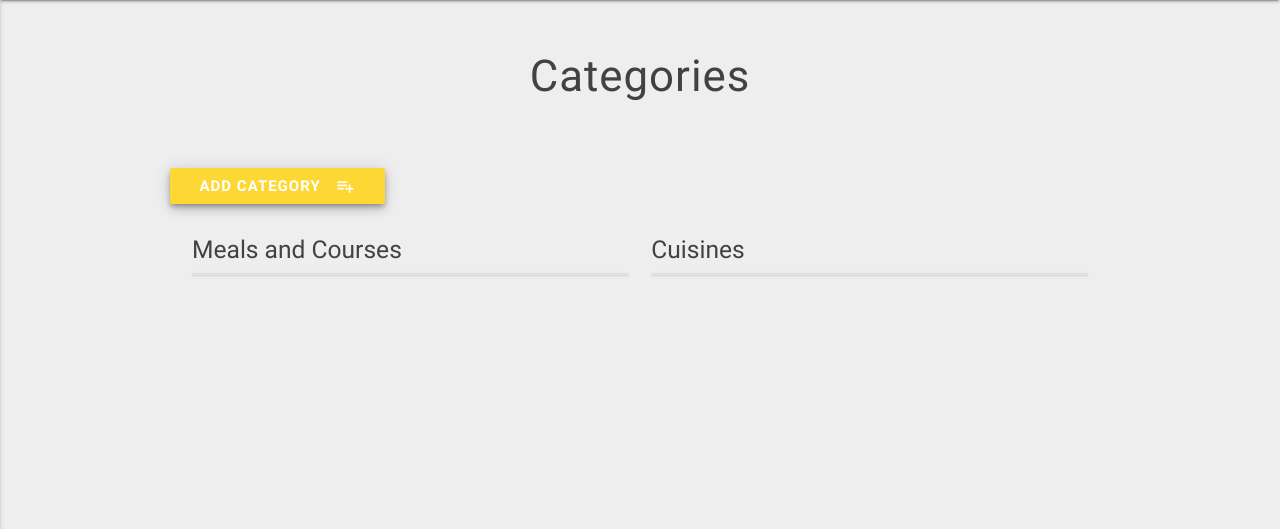
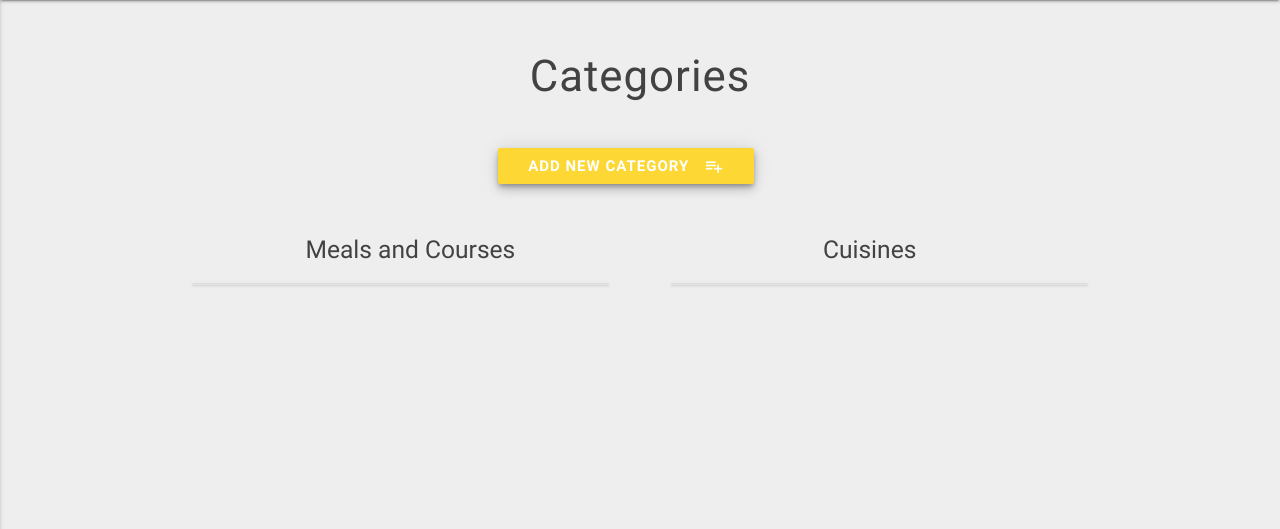
Before and after one commit to Carly07/Deeelish, a Flask app: page /get_categories in a window 1280 px wide. Shown: the part 64-593 px from the top of the page. Run offline with Flask 2, Linux system fonts and the light colour scheme; data that the repository does not hold is empty; some libraries are stand-ins or nearby versions.

Commit message:
style Categories page

```diff
--- a/static/css/style.css
+++ b/static/css/style.css
@@ -100,6 +100,26 @@ ul.dropdown-content.select-dropdown li span {
     padding-left: 35px;
 }
 
+/*------------ Categories-----------*/
+
+.add-cat-row {
+    margin-bottom: 40px;
+}
+
+.cat-meals {
+    margin-right: 20px;
+}
+
+.cat-cuis {
+    margin-left: 20px;
+}
+
+.cat-header {
+    text-align: center;
+    margin-bottom: 20px;
+}
+
+
 
 /*------------Edit Categories-----------*/
 .edit-cat-row {
--- a/templates/categories.html
+++ b/templates/categories.html
@@ -1,27 +1,34 @@
 {% extends 'base.html' %}
 {% block content %}
 
-<div class="row">
-	<div class="row">
 <h3 class="page-head">Categories</h3>
+
+<div class="row add-cat-row">
+    <div class="col m4 offset-m4">
+        <a href="{{url_for('add_category')}}" class="waves-effect waves-light btn z-depth-3"><i class="material-icons right">playlist_add</i>Add New Category</a>
+    </div>
 </div>
 
 <div class="row">
-        <a href="{{url_for('add_category')}}" class="waves-effect waves-light btn z-depth-3"><i class="material-icons right">playlist_add</i>Add Category</a>
-    </div>
 
 	<div class="col s12 m6">
-		<h5>Meals and Courses</h5>
+		<h5 class="cat-header">Meals and Courses</h5>
 
-		<ul class="collapsible" data-collapsible="accordion">
+		<ul class="collapsible cat-meals" data-collapsible="accordion">
 			{% for meal in meals_courses %}
 			<li>
 				<div class="collapsible-header">
-					<div class="col s10">
+					<div class="col s11">
 						<strong>{{meal.meal_course_type}}</strong>
 					</div>
-					<a href="{{url_for('edit_meal', meal_id=meal._id)}}" class="waves-effect waves-light btn btn_small z-depth-2">Edit</a>
-					<a href="{{url_for('delete_meal', meal_id=meal._id)}}" class="waves-effect waves-light btn btn_small z-depth-2">Delete</a>
+                <div class="col s1"><i class="material-icons yellow-text text-darken-1">expand_more</i></div>
+                </div>
+                <div class="collapsible-body">
+                <div class="row">
+                    <div class="col s12">
+                        <a href="{{url_for('delete_meal', meal_id=meal._id)}}" class="waves-effect waves-light btn btn_small z-depth-2 right">Delete</a>
+                        <a href="{{url_for('edit_meal', meal_id=meal._id)}}" class="waves-effect waves-light btn btn_small z-depth-2 right">Edit</a>
+                    </div>
                 </div>
 			</li>
 			{% endfor %}
@@ -29,17 +36,23 @@
 	</div>
 
 	<div class="col s12 m6">
-		<h5>Cuisines</h5>
+		<h5 class="cat-header">Cuisines</h5>
 
-		<ul class="collapsible" data-collapsible="accordion">
+		<ul class="collapsible cat-cuis" data-collapsible="accordion">
 			{% for cuis in cuisines %}
 			<li>
 				<div class="collapsible-header">
-					<div class="col s10">
+					<div class="col s11">
 						<strong>{{cuis.cuisine}}</strong>
                     </div>
-					<a href="{{url_for('edit_cuisine', cuis_id=cuis._id)}}" class="waves-effect waves-light btn btn_small z-depth-2">Edit</a>
-					<a href="{{url_for('delete_cuisine', cuis_id=cuis._id)}}" class="waves-effect waves-light btn btn_small z-depth-2">Delete</a>
+                    <div class="col s1"><i class="material-icons yellow-text text-darken-1">expand_more</i></div>
+                </div>
+                    <div class="collapsible-body">
+                <div class="row">
+                    <div class="col s12">
+                        <a href="{{url_for('delete_cuisine', cuis_id=cuis._id)}}" class="waves-effect waves-light btn btn_small z-depth-2 right">Delete</a>
+                        <a href="{{url_for('edit_cuisine', cuis_id=cuis._id)}}" class="waves-effect waves-light btn btn_small z-depth-2 right">Edit</a>
+                    </div>
                 </div>
 			</li>
 			{% endfor %}
```
Lines whose indentation alone changed are shown as unchanged.
